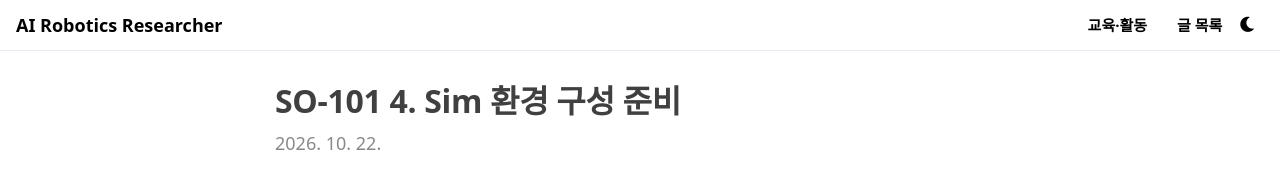
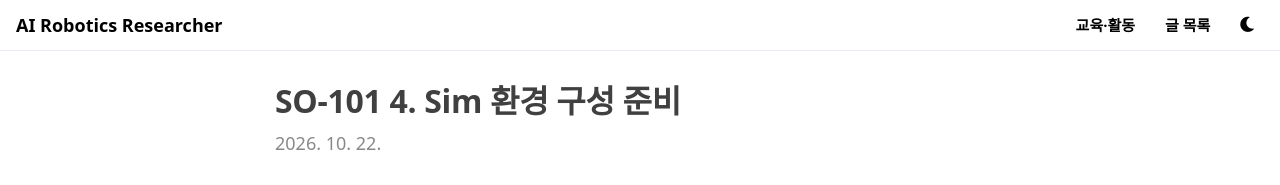
Before and after one commit to chanyee725/chanyee725, a Jekyll site: the page built from _posts/2026-10-22-so101-4-sim-setup.md, in a window 1280 px wide. Shown: the top 185 px of the page. Built offline with Jekyll 4.4.1, drawn with Linux system fonts in a browser that asks for light colours; nearby versions of some CDN libraries; some web fonts are replaced.

Commit message:
style: image rows, theme toggle spacing, CSS cache busting
- .img-row lays several post images side by side
- more space left of the theme toggle so its ring clears the menu
- site CSS links carry the build time so browsers drop stale files

Co-Authored-By: Claude Opus 5.5 (1M context) <noreply@anthropic.com>

```diff
--- a/_includes/head.html
+++ b/_includes/head.html
@@ -75,7 +75,9 @@
 
   {% if site.site-css %}
     {% for css in site.site-css %}
-      <link rel="stylesheet" href="{{ css | relative_url }}">
+      {%- comment -%} 사이트 안 CSS는 빌드 시각을 붙여, 고친 뒤 브라우저가 옛 파일을 캐시해 쓰지 않게 한다 {%- endcomment -%}
+      {%- assign css_first = css | slice: 0 -%}
+      <link rel="stylesheet" href="{{ css | relative_url }}{% if css_first == '/' %}?v={{ site.time | date: '%s' }}{% endif %}">
     {% endfor %}
   {% endif %}
 
--- a/assets/css/custom.css
+++ b/assets/css/custom.css
@@ -1145,3 +1145,15 @@ footer .fa-stack .fa-circle {
     white-space: normal;
   }
 }
+
+/* 글 본문에서 사진 여러 장을 가로 한 줄로: <div class="img-row"> 안에 <img>를 나란히 둔다 */
+.blog-post .img-row {
+  display: flex;
+  gap: 0.75rem;
+  margin: 1rem 0;
+}
+.blog-post .img-row img {
+  flex: 1 1 0;
+  min-width: 0;
+  margin: 0;
+}
--- a/assets/css/dark.css
+++ b/assets/css/dark.css
@@ -375,7 +375,7 @@ html[data-theme="dark"] .highlight .err { color: #ffb4b4; background-color: tran
   place-items: center;
   width: 2.1rem;
   height: 2.1rem;
-  margin-left: 0.5rem;
+  margin-left: 1.25rem; /* 눌렀을 때 생기는 원 테두리가 옆 메뉴 글자에 붙지 않도록 */
   padding: 0;
   border: 1px solid transparent;
   border-radius: 999px;
```
